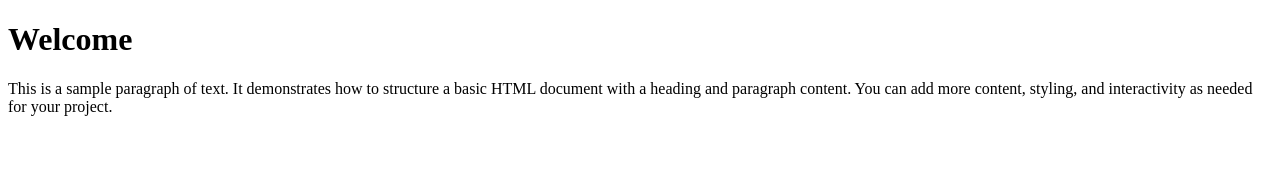
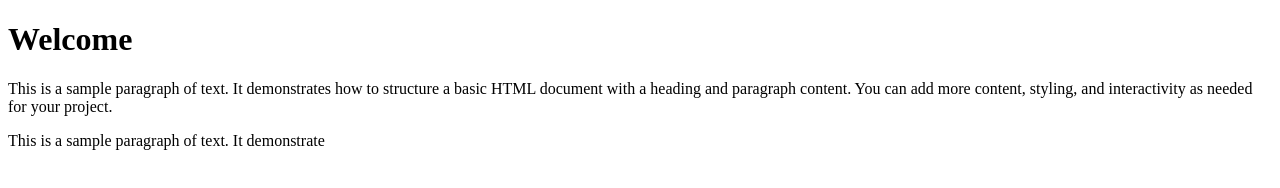
Before and after one commit to snexx28/demo2, a plain HTML site: page index.html in a window 1280 px wide. Drawn offline with Linux system fonts and the light colour scheme.

Commit message:
added new para

```diff
--- a/index.html
+++ b/index.html
@@ -8,5 +8,6 @@
 <body>
     <h1>Welcome</h1>
     <p>This is a sample paragraph of text. It demonstrates how to structure a basic HTML document with a heading and paragraph content. You can add more content, styling, and interactivity as needed for your project.</p>
+<p>This is a sample paragraph of text. It demonstrate
 </body>
 </html>
```
